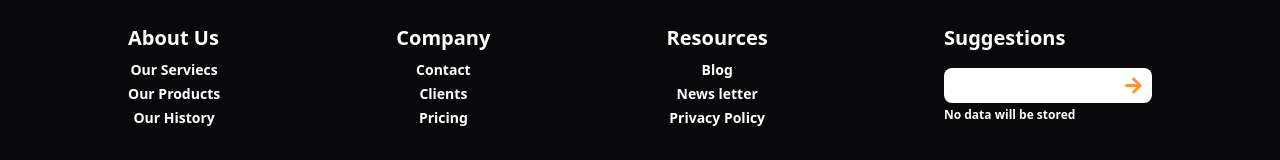
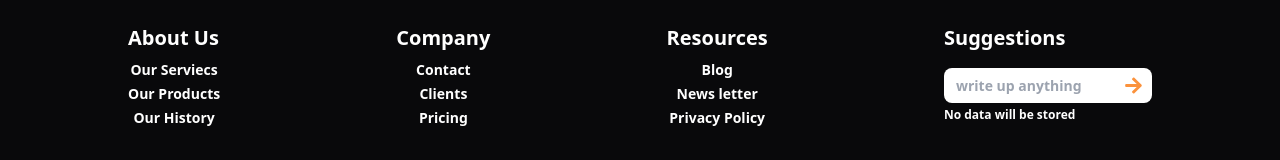
Before and after one commit to Noel1214/e-commerce-app, a Next.js app in the folder Frontend/: page /footer in a window 1280 px wide. Shown: the part 161-321 px from the top of the page. Built offline with nearby package versions, Linux system fonts and the light colour scheme.

Commit message:
added placeholder to suggestion input in footer

```diff
--- a/Frontend/src/components/Footer.tsx
+++ b/Frontend/src/components/Footer.tsx
@@ -59,7 +59,7 @@ const page = () => {
                     <h1 className="text-xl font-bold">Suggestions</h1>
                     <div className="text-sm font-semibold flex flex-col gap-1 mt-4">
                         <div className="flex items-center justify-center gap-2 w-[13rem] bg-white rounded-lg">
-                            <input type="text" className="outline-none text-black h-[2rem] w-[10rem] p-2" />
+                            <input type="text" className="outline-none text-black h-[2rem] w-[10rem] p-2 text-sm" placeholder="write up anything" />
                             <button className="text-orange-400 w-[2rem] p-2">
                                 <FaArrowRight size={19} />
                             </button>
```
